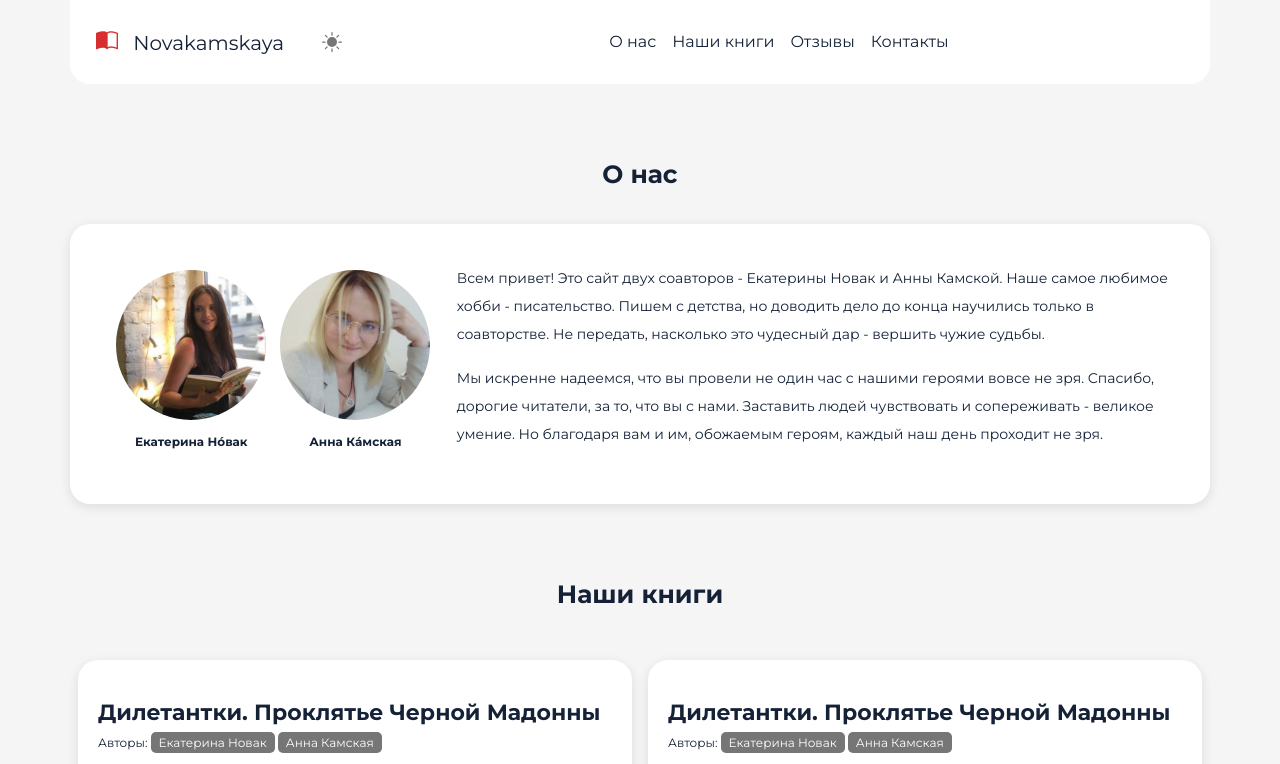
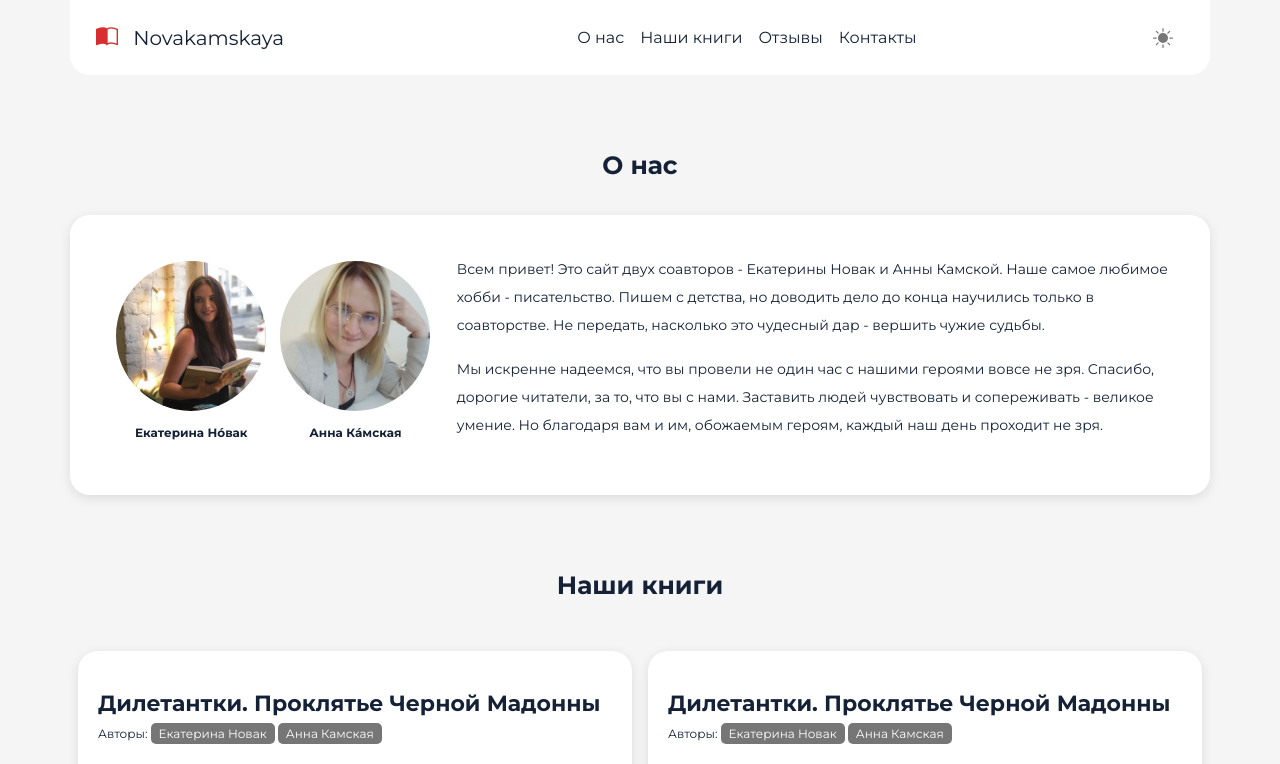
Before and after one commit to kunilovsky/book_landing_stat, a plain HTML site: page index.html in a window 1280 px wide. Shown: the top 764 px of the page. Drawn offline with nearby package versions, Linux system fonts and the light colour scheme.

Commit message:
BTN Mode theme desktop left nav

```diff
--- a/assets/style/sass/_component.sass
+++ b/assets/style/sass/_component.sass
@@ -84,6 +84,13 @@ footer
     padding: 10px 20px
     border-radius: 5px
     text-decoration: none
+@media (min-width:1024px)
+    .dropdown
+        position: absolute
+        top: 12px
+        right: 15px
+        bottom: auto
+        left: auto
 @media (max-width:480px)
     .book-card-price p
         font-size: 14px
--- a/index.html
+++ b/index.html
@@ -27,7 +27,7 @@
     <!-- Header -->
     <header class="sticky-top">
         <nav id="burger" class="navbar navbar-expand-lg p-0">
-            <div class="container blocks__header p-3">
+            <div class="container blocks__header p-3 position-relative">
                 <button class="navbar-toggler" type="button" data-bs-toggle="collapse" data-bs-target="#mobile"
                     aria-controls="mobile" aria-expanded="false" aria-label="Toggle navigation">
                     <span class="navbar-toggler-icon"></span>
```
Also changed, not shown: assets/style/style.css, 1 other file.
